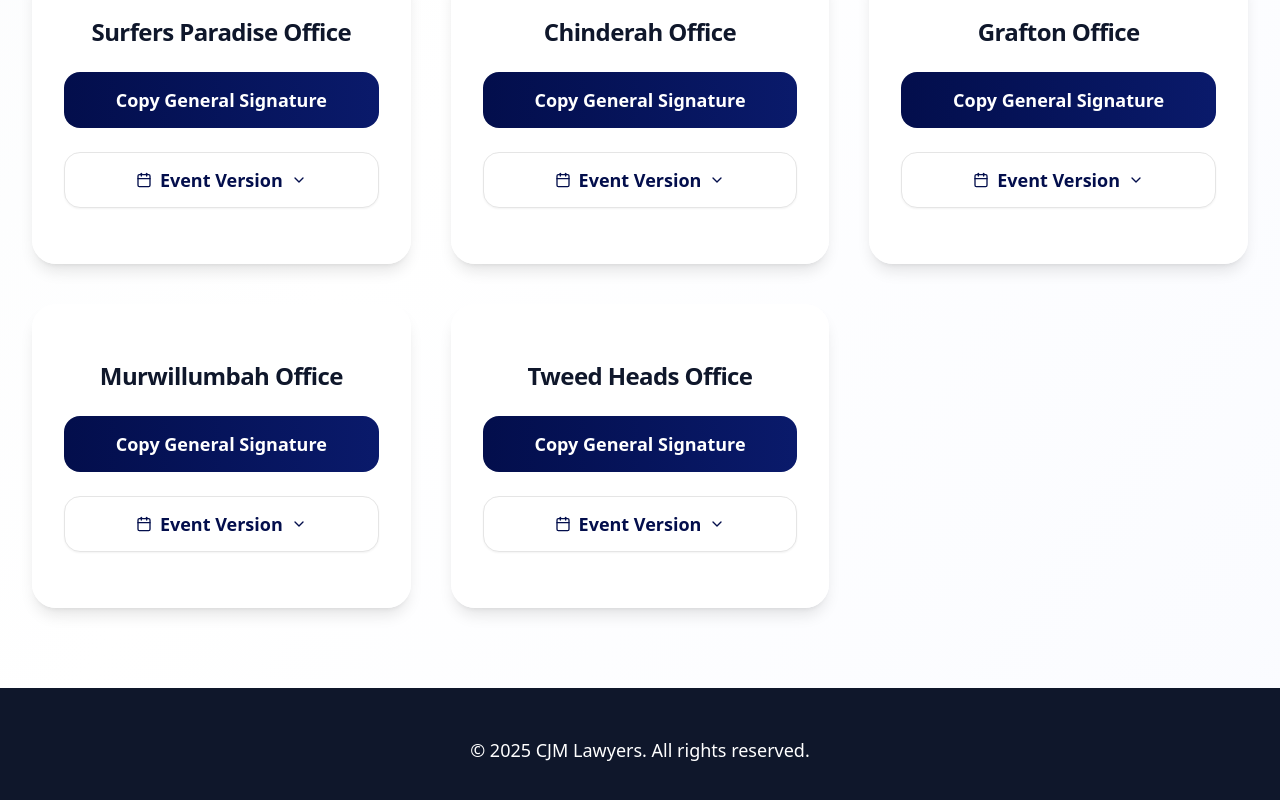
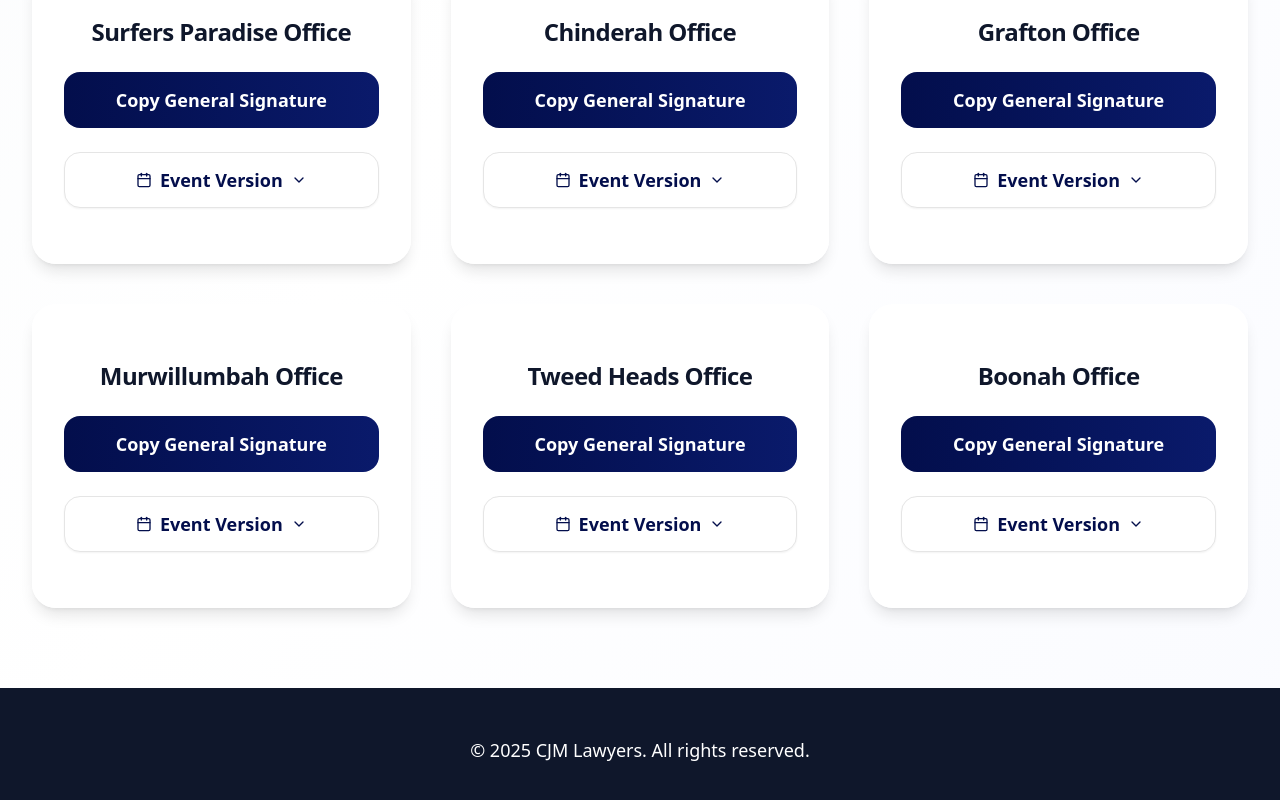
Before and after one commit to noucodes/CJMBusinessCard, a Next.js app: page / in a window 1280 px wide. Shown: the part 1203-2003 px from the top of the page. Built offline with nearby package versions, Linux system fonts and the light colour scheme.

Commit message:
add boonah location

```diff
--- a/data/location.ts
+++ b/data/location.ts
@@ -83,4 +83,18 @@
       },
     ],
   },
+   {
+    id: "boonah",
+    name: "Boonah Office",
+    image:
+      "https://raw.githubusercontent.com/noucodes/CJMBusinessCard/refs/heads/main/public/boonah.png",
+    eventImages: [
+      {
+        id: "christmas",
+        name: "Tweed Heads – Christmas 2025",
+        image:
+          "https://raw.githubusercontent.com/noucodes/CJMBusinessCard/refs/heads/main/public/tweed-heads-christmas.png",
+      },
+    ],
+  },
 ];
```
Also changed, not shown: public/boonah.png (added).
